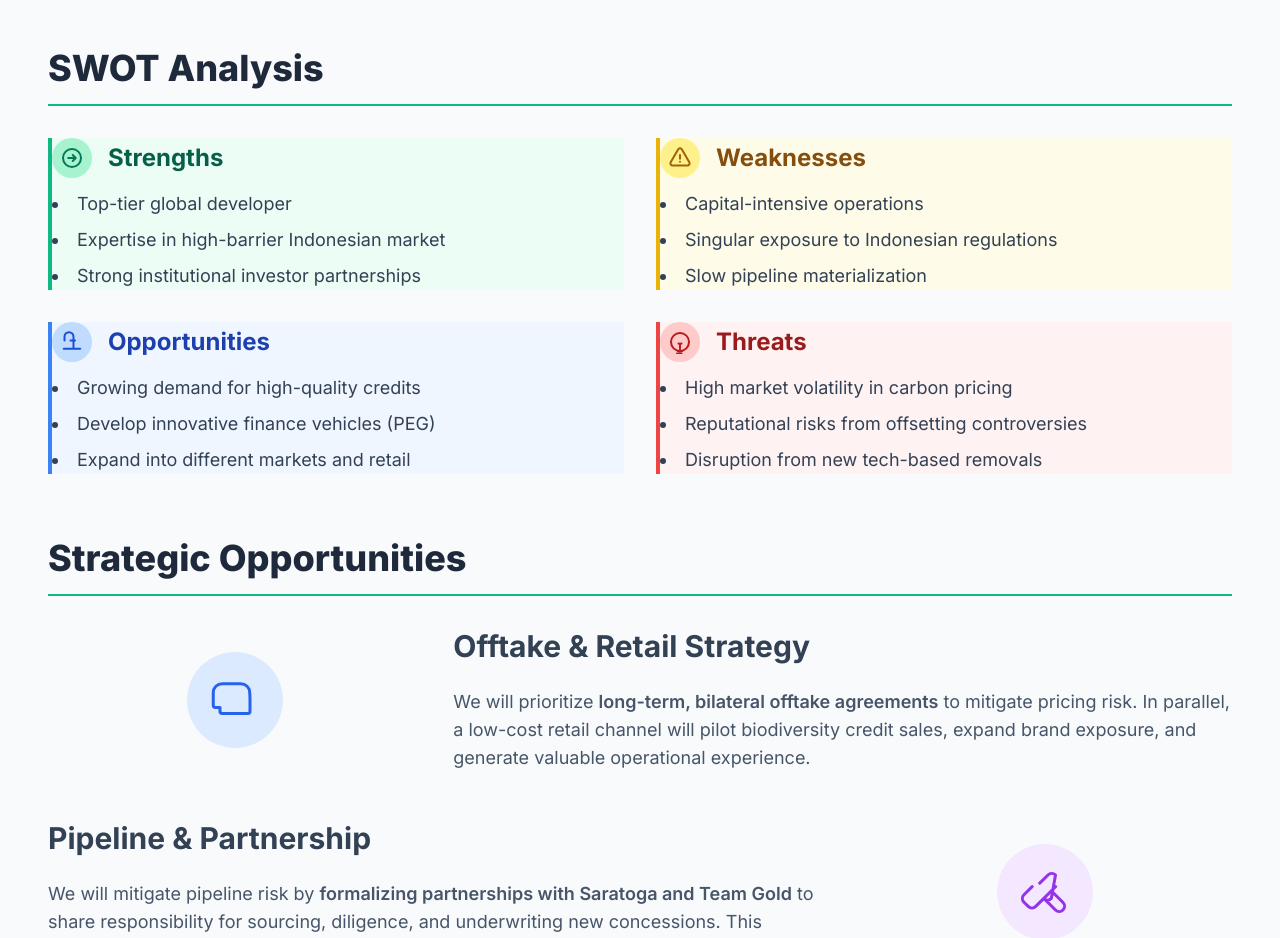
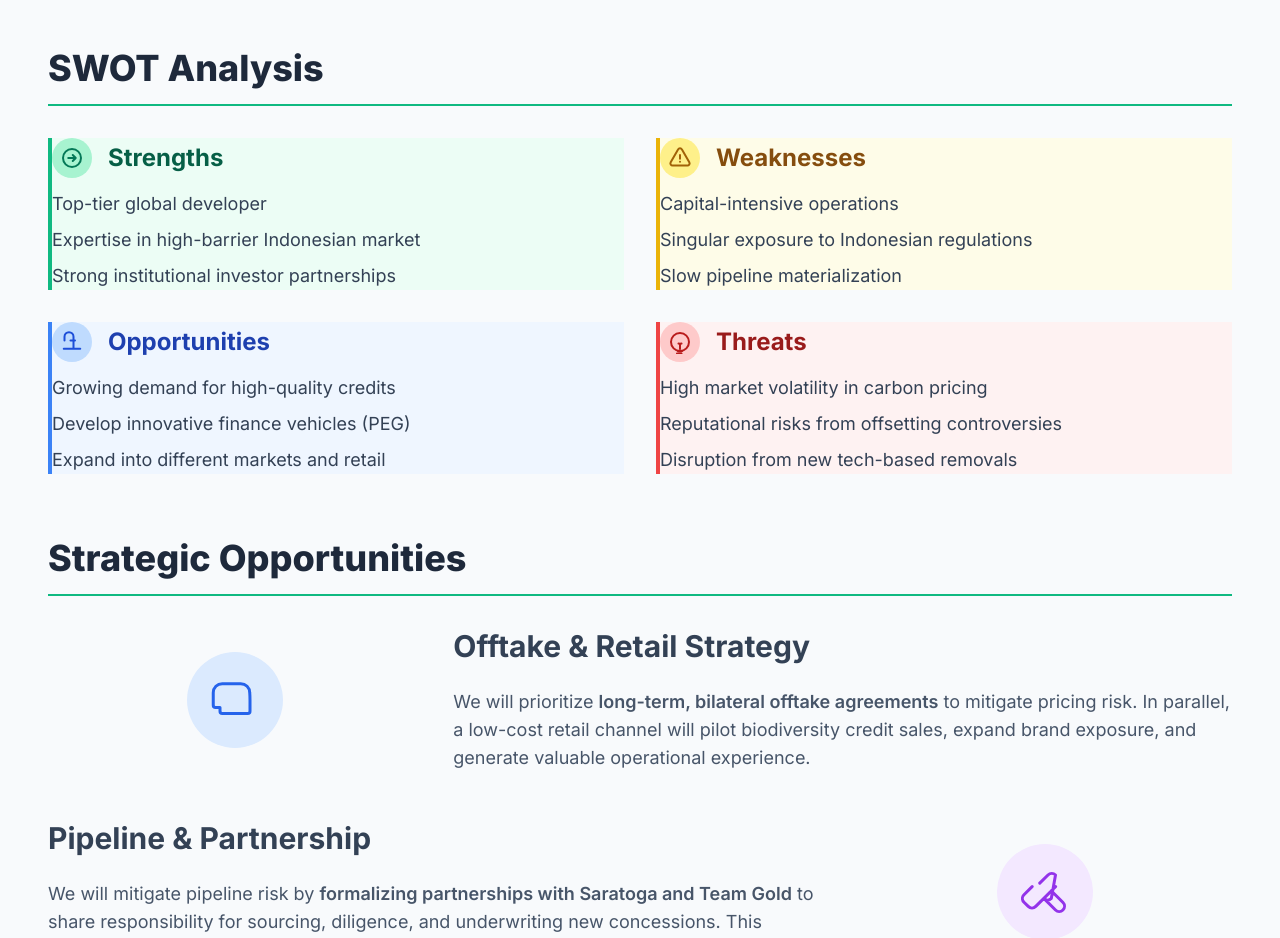
Before and after one commit to redsoxed/ForestCarbon, a plain HTML site: page index.html in a window 1280 px wide. Shown: the part 2160-3098 px from the top of the page. Drawn offline with nearby package versions, Linux system fonts and the light colour scheme.

Commit message:
Update index.html

```diff
--- a/index.html
+++ b/index.html
@@ -28,16 +28,13 @@
 </head>
 <body class="bg-slate-50 text-slate-700">
 
-    <!-- Header Section -->
     <header class="text-center py-20 px-4 bg-emerald-700">
         <h1 class="text-6xl font-extrabold text-white tracking-tight">Forest Carbon</h1>
         <p class="text-2xl mt-4 text-emerald-200 max-w-4xl mx-auto">Pioneering High-Integrity Environmental Assets</p>
     </header>
 
-    <!-- Main Content -->
     <main class="container mx-auto p-4 md:p-12">
 
-        <!-- Executive Summary -->
         <section id="summary" class="my-16">
             <h2 class="text-4xl font-extrabold text-slate-800 mb-8 pb-4 border-b-2 border-emerald-500">Executive Summary</h2>
             <p class="animated-card text-lg text-slate-600 mb-8 max-w-4xl mx-auto text-center">As a leading developer of environmental assets in Southeast Asia, Forest Carbon transforms undervalued landscapes into <b class="font-semibold text-slate-800">high-integrity carbon credits</b>. We are raising <b class="font-semibold text-slate-800">$25M in equity</b> and <b class="font-semibold text-slate-800">$60-80M in debt</b> to scale our proven model in a market with surging demand for premium, nature-based removals.</p>
@@ -49,7 +46,6 @@
             </div>
         </section>
 
-        <!-- Capital Strategy -->
         <section id="capital" class="my-16">
             <h2 class="text-4xl font-extrabold text-slate-800 mb-8 pb-4 border-b-2 border-emerald-500">Capital Strategy</h2>
             <div class="mt-6 grid md:grid-cols-2 gap-8">
@@ -58,7 +54,6 @@
             </div>
         </section>
 
-        <!-- Market Context -->
         <section id="market-context" class="my-16">
             <h2 class="text-4xl font-extrabold text-slate-800 mb-8 pb-4 border-b-2 border-emerald-500">Market Context: A Flight to Quality</h2>
             <div class="animated-card card p-8 md:p-12">
@@ -73,7 +68,6 @@
             </div>
         </section>
 
-        <!-- Market Drivers -->
         <section id="drivers" class="my-16">
             <h2 class="text-4xl font-extrabold text-slate-800 mb-8 pb-4 border-b-2 border-emerald-500">Market Drivers</h2>
             <div class="animated-card card p-8 md:p-12">
@@ -98,22 +92,16 @@
             </div>
         </section>
 
-        <!-- SWOT Analysis -->
         <section id="swot" class="my-16">
             <h2 class="text-4xl font-extrabold text-slate-800 mb-8 pb-4 border-b-2 border-emerald-500">SWOT Analysis</h2>
             <div class="grid grid-cols-1 md:grid-cols-2 gap-8">
-                <!-- Strengths -->
-                <div class="animated-card card bg-emerald-50 border-l-4 border-emerald-500"><div class="flex items-center mb-3"><div class="w-10 h-10 bg-emerald-200 rounded-full flex items-center justify-center mr-4"><svg class="w-6 h-6 text-emerald-700" xmlns="http://www.w3.org/2000/svg" fill="none" viewBox="0 0 24 24" stroke-width="2" stroke="currentColor"><path stroke-linecap="round" stroke-linejoin="round" d="M12.75 15l3-3m0 0l-3-3m3 3h-7.5M21 12a9 9 0 11-18 0 9 9 0 0118 0z" /></svg></div><h3 class="text-2xl font-bold text-emerald-800">Strengths</h3></div><ul class="space-y-2 text-slate-700 text-lg list-disc list-inside"><li>Top-tier global developer</li><li>Expertise in high-barrier Indonesian market</li><li>Strong institutional investor partnerships</li></ul></div>
-                <!-- Weaknesses -->
-                <div class="animated-card card bg-yellow-50 border-l-4 border-yellow-500" style="transition-delay: 100ms;"><div class="flex items-center mb-3"><div class="w-10 h-10 bg-yellow-200 rounded-full flex items-center justify-center mr-4"><svg class="w-6 h-6 text-yellow-700" xmlns="http://www.w3.org/2000/svg" fill="none" viewBox="0 0 24 24" stroke-width="2" stroke="currentColor"><path stroke-linecap="round" stroke-linejoin="round" d="M12 9v3.75m-9.303 3.376c-.866 1.5.217 3.374 1.948 3.374h14.71c1.73 0 2.813-1.874 1.948-3.374L13.949 3.378c-.866-1.5-3.032-1.5-3.898 0L2.697 16.126zM12 15.75h.007v.008H12v-.008z" /></svg></div><h3 class="text-2xl font-bold text-yellow-800">Weaknesses</h3></div><ul class="space-y-2 text-slate-700 text-lg list-disc list-inside"><li>Capital-intensive operations</li><li>Singular exposure to Indonesian regulations</li><li>Slow pipeline materialization</li></ul></div>
-                <!-- Opportunities -->
-                <div class="animated-card card bg-blue-50 border-l-4 border-blue-500" style="transition-delay: 200ms;"><div class="flex items-center mb-3"><div class="w-10 h-10 bg-blue-200 rounded-full flex items-center justify-center mr-4"><svg class="w-6 h-6 text-blue-700" xmlns="http://www.w3.org/2000/svg" fill="none" viewBox="0 0 24 24" stroke-width="2" stroke="currentColor"><path stroke-linecap="round" stroke-linejoin="round" d="M13.5 10.5V6.75a4.5 4.5 0 00-9 0v3.75M3.75 18.75h16.5M13.5 10.5h1.5m-1.5 0h-1.5m-1.5 0h1.5m1.5 0h1.5M13.5 10.5V18.75m0 0h1.5m-1.5 0h-1.5m-1.5 0h1.5m1.5 0h1.5" /></svg></div><h3 class="text-2xl font-bold text-blue-800">Opportunities</h3></div><ul class="space-y-2 text-slate-700 text-lg list-disc list-inside"><li>Growing demand for high-quality credits</li><li>Develop innovative finance vehicles (PEG)</li><li>Expand into different markets and retail</li></ul></div>
-                <!-- Threats -->
-                <div class="animated-card card bg-red-50 border-l-4 border-red-500" style="transition-delay: 300ms;"><div class="flex items-center mb-3"><div class="w-10 h-10 bg-red-200 rounded-full flex items-center justify-center mr-4"><svg class="w-6 h-6 text-red-700" xmlns="http://www.w3.org/2000/svg" fill="none" viewBox="0 0 24 24" stroke-width="2" stroke="currentColor"><path stroke-linecap="round" stroke-linejoin="round" d="M12 19v-5.25m0 0a6.01 6.01 0 001.5-.189m-1.5.189a6.01 6.01 0 01-1.5-.189m3.75 7.478a12.06 12.06 0 01-4.5 0m3.75 2.354a15.056 15.056 0 01-4.5 0M21 12a9 9 0 11-18 0 9 9 0 0118 0z" /></svg></div><h3 class="text-2xl font-bold text-red-800">Threats</h3></div><ul class="space-y-2 text-slate-700 text-lg list-disc list-inside"><li>High market volatility in carbon pricing</li><li>Reputational risks from offsetting controversies</li><li>Disruption from new tech-based removals</li></ul></div>
+                <div class="animated-card card bg-emerald-50 border-l-4 border-emerald-500"><div class="flex items-center mb-3"><div class="w-10 h-10 bg-emerald-200 rounded-full flex items-center justify-center mr-4"><svg class="w-6 h-6 text-emerald-700" xmlns="http://www.w3.org/2000/svg" fill="none" viewBox="0 0 24 24" stroke-width="2" stroke="currentColor"><path stroke-linecap="round" stroke-linejoin="round" d="M12.75 15l3-3m0 0l-3-3m3 3h-7.5M21 12a9 9 0 11-18 0 9 9 0 0118 0z" /></svg></div><h3 class="text-2xl font-bold text-emerald-800">Strengths</h3></div><ul class="space-y-2 text-slate-700 text-lg"><li>Top-tier global developer</li><li>Expertise in high-barrier Indonesian market</li><li>Strong institutional investor partnerships</li></ul></div>
+                <div class="animated-card card bg-yellow-50 border-l-4 border-yellow-500" style="transition-delay: 100ms;"><div class="flex items-center mb-3"><div class="w-10 h-10 bg-yellow-200 rounded-full flex items-center justify-center mr-4"><svg class="w-6 h-6 text-yellow-700" xmlns="http://www.w3.org/2000/svg" fill="none" viewBox="0 0 24 24" stroke-width="2" stroke="currentColor"><path stroke-linecap="round" stroke-linejoin="round" d="M12 9v3.75m-9.303 3.376c-.866 1.5.217 3.374 1.948 3.374h14.71c1.73 0 2.813-1.874 1.948-3.374L13.949 3.378c-.866-1.5-3.032-1.5-3.898 0L2.697 16.126zM12 15.75h.007v.008H12v-.008z" /></svg></div><h3 class="text-2xl font-bold text-yellow-800">Weaknesses</h3></div><ul class="space-y-2 text-slate-700 text-lg"><li>Capital-intensive operations</li><li>Singular exposure to Indonesian regulations</li><li>Slow pipeline materialization</li></ul></div>
+                <div class="animated-card card bg-blue-50 border-l-4 border-blue-500" style="transition-delay: 200ms;"><div class="flex items-center mb-3"><div class="w-10 h-10 bg-blue-200 rounded-full flex items-center justify-center mr-4"><svg class="w-6 h-6 text-blue-700" xmlns="http://www.w3.org/2000/svg" fill="none" viewBox="0 0 24 24" stroke-width="2" stroke="currentColor"><path stroke-linecap="round" stroke-linejoin="round" d="M13.5 10.5V6.75a4.5 4.5 0 00-9 0v3.75M3.75 18.75h16.5M13.5 10.5h1.5m-1.5 0h-1.5m-1.5 0h1.5m1.5 0h1.5M13.5 10.5V18.75m0 0h1.5m-1.5 0h-1.5m-1.5 0h1.5m1.5 0h1.5" /></svg></div><h3 class="text-2xl font-bold text-blue-800">Opportunities</h3></div><ul class="space-y-2 text-slate-700 text-lg"><li>Growing demand for high-quality credits</li><li>Develop innovative finance vehicles (PEG)</li><li>Expand into different markets and retail</li></ul></div>
+                <div class="animated-card card bg-red-50 border-l-4 border-red-500" style="transition-delay: 300ms;"><div class="flex items-center mb-3"><div class="w-10 h-10 bg-red-200 rounded-full flex items-center justify-center mr-4"><svg class="w-6 h-6 text-red-700" xmlns="http://www.w3.org/2000/svg" fill="none" viewBox="0 0 24 24" stroke-width="2" stroke="currentColor"><path stroke-linecap="round" stroke-linejoin="round" d="M12 19v-5.25m0 0a6.01 6.01 0 001.5-.189m-1.5.189a6.01 6.01 0 01-1.5-.189m3.75 7.478a12.06 12.06 0 01-4.5 0m3.75 2.354a15.056 15.056 0 01-4.5 0M21 12a9 9 0 11-18 0 9 9 0 0118 0z" /></svg></div><h3 class="text-2xl font-bold text-red-800">Threats</h3></div><ul class="space-y-2 text-slate-700 text-lg"><li>High market volatility in carbon pricing</li><li>Reputational risks from offsetting controversies</li><li>Disruption from new tech-based removals</li></ul></div>
             </div>
         </section>
 
-        <!-- Opportunities Section -->
         <section id="opportunities" class="my-16">
             <h2 class="text-4xl font-extrabold text-slate-800 mb-8 pb-4 border-b-2 border-emerald-500">Strategic Opportunities</h2>
             <div class="space-y-12">
@@ -123,7 +111,6 @@
             </div>
         </section>
 
-        <!-- Peer Analysis -->
         <section id="peers" class="my-16">
             <h2 class="text-4xl font-extrabold text-slate-800 mb-8 pb-4 border-b-2 border-emerald-500">Peer Analysis</h2>
             <div class="animated-card card p-8 md:p-12">
```
